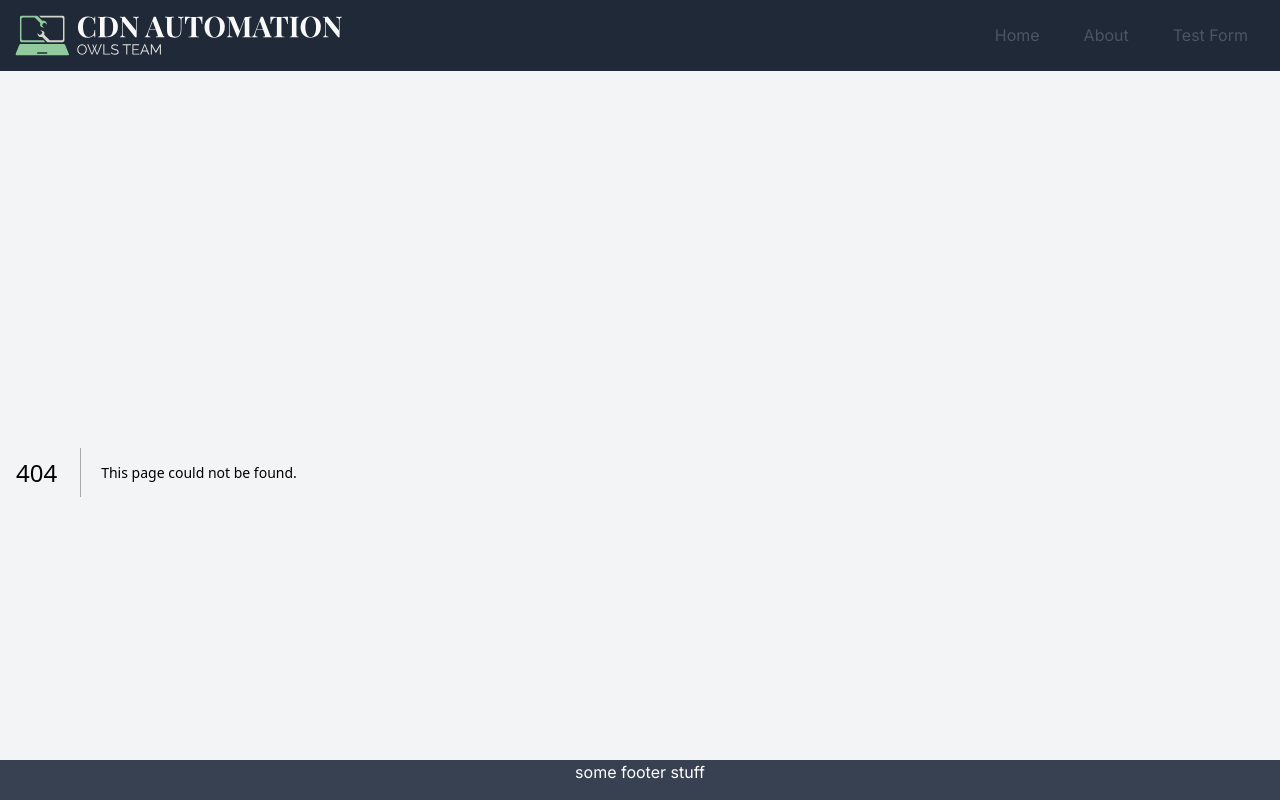
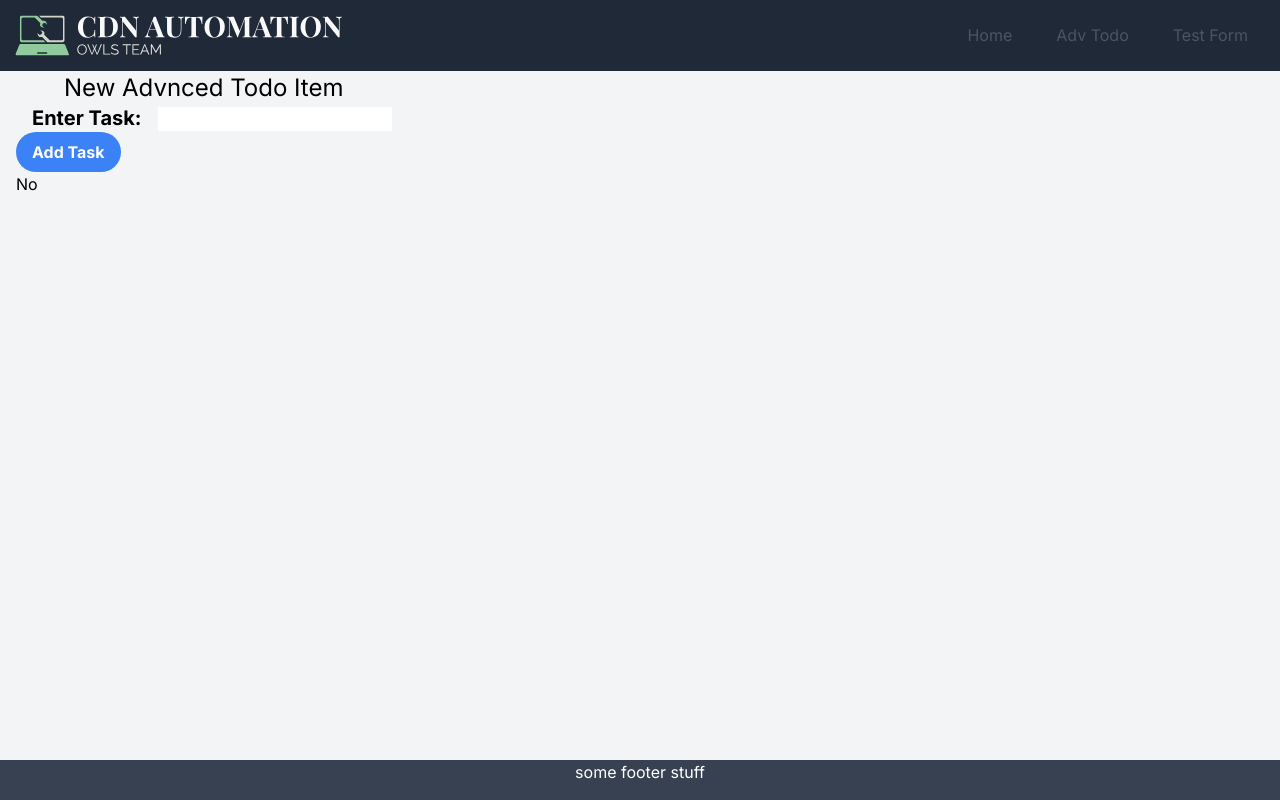
Before and after one commit to brunkb/next-js-alpha, a Next.js app: page /todoForm in a window 1280 px wide. Before the commit this address had no page. Built offline with nearby package versions, Linux system fonts and the light colour scheme.

Commit message:
Second working form example

```diff
--- a/app/components/header.tsx
+++ b/app/components/header.tsx
@@ -42,9 +42,9 @@ const Header = () => {
               <li className="mr-3">
                 <Link
                   className="inline-block text-gray-600 no-underline hover:text-gray-200 hover:text-underline py-2 px-4"
-                  href="/about"
+                  href="/todoForm"
                 >
-                  About
+                  Adv Todo
                 </Link>
               </li>
               <li className="mr-3">
--- a/app/components/submitButton.tsx
+++ b/app/components/submitButton.tsx
@@ -1,5 +1,6 @@
+"use client"
+
 import React, { useState } from "react"
-import { useFormStatus } from "react-dom"
 
 const SubmitButton = () => {
   const [isLoading] = useState(false)
--- a/app/components/todoForm.tsx
+++ b/app/components/todoForm.tsx
@@ -14,7 +14,7 @@ const TodoForm = () => {
 
     setTodoItems((todoItems) => [...todoItems, todoItem])
 
-    console.log(`called the handleSubmit: ${todoItems}`)
+    console.log(`called the handleSubmit: ${todoItem}`)
   }
 
   return (
@@ -34,8 +34,8 @@ const TodoForm = () => {
       </div>
       <div>
         <ul>
-          {todoItems.map((todoItem) => (
-            <li>{todoItem}</li>
+          {todoItems.map((todoItem, index) => (
+            <li key={index}>{todoItem}</li>
           ))}
         </ul>
       </div>
--- /dev/null
+++ b/app/components/todoFormAdv.tsx
@@ -0,0 +1,39 @@
+"use client"
+
+import React, { FormEvent, useState } from "react"
+import SubmitButton from "../components/submitButton"
+import { handleAdvSubmit, StateType } from "../todoForm/actions"
+import { useFormState } from "react-dom"
+
+const initialState: StateType = { todoItem: '' }
+
+const TodoFormAdvanced = () => {
+
+  const [data, formAction] = useFormState(handleAdvSubmit, initialState)
+
+  return (
+    <div className="grid">
+      <div className="flow">
+        <form>
+          <div>
+            <label className="text-xl font-bold px-4" htmlFor="todo">
+              Enter Task:
+            </label>
+            <input type="text" id="todo" name="nexttodo" required />
+          </div>
+          <div>
+            <button className="bg-blue-500 hover:bg-blue-700 text-white font-bold py-2 px-4 rounded-full" formAction={formAction} type="submit">
+              Add Task
+            </button>
+          </div>
+        </form>
+      </div>
+      <div>
+        <p>{data.todoItem}</p>
+        <p>{data.todoItem ? <span>Yes</span> : <span> No</span>}</p>
+      </div>
+    </div>
+  )
+}
+
+export default TodoFormAdvanced
--- a/app/testform/actions.ts
+++ /dev/null
@@ -1,15 +0,0 @@
-import { z } from "zod"
-
-export async function CreateTodo(prevState: any, formData: FormData) {
-  const schema = z.object({
-    todo: z.string(),
-  })
-
-  const data = schema.parse({
-    todo: formData.get("nexttodo"),
-  })
-
-  console.log(`adding todo item ${data.todo} to local storage`)
-
-  return { message: `Added todo ${data.todo}` }
-}
--- /dev/null
+++ b/app/todoForm/actions.ts
@@ -0,0 +1,13 @@
+"use server"
+
+export type StateType = {
+  todoItem: string
+}
+
+export async function handleAdvSubmit(prevState: any, formData: FormData) {
+  const todo = formData.get("nexttodo")
+
+  console.log(`processing todo item ${todo}`)
+
+  return { todoItem: todo?.toString() }
+}
--- /dev/null
+++ b/app/todoForm/page.tsx
@@ -0,0 +1,14 @@
+import React from "react"
+import TodoFormAdv from "../components/todoFormAdv"
+import TodoFormAdvanced from "../components/todoFormAdv"
+
+const TodoPage2 = () => {
+  return (
+    <div>
+      <h2 className="text-primary text-2xl text-center">New Advnced Todo Item</h2>
+      <TodoFormAdvanced />
+    </div>
+  )
+}
+
+export default TodoPage2
--- a/package.json
+++ b/package.json
@@ -13,6 +13,7 @@
     "next": "14.1.0",
     "react": "^18",
     "react-dom": "^18",
+    "react-hook-form": "^7.51.0",
     "zod": "^3.22.4"
   },
   "devDependencies": {
```
Also changed, not shown: 1 other file (tests, documents, lock files or other folders).
